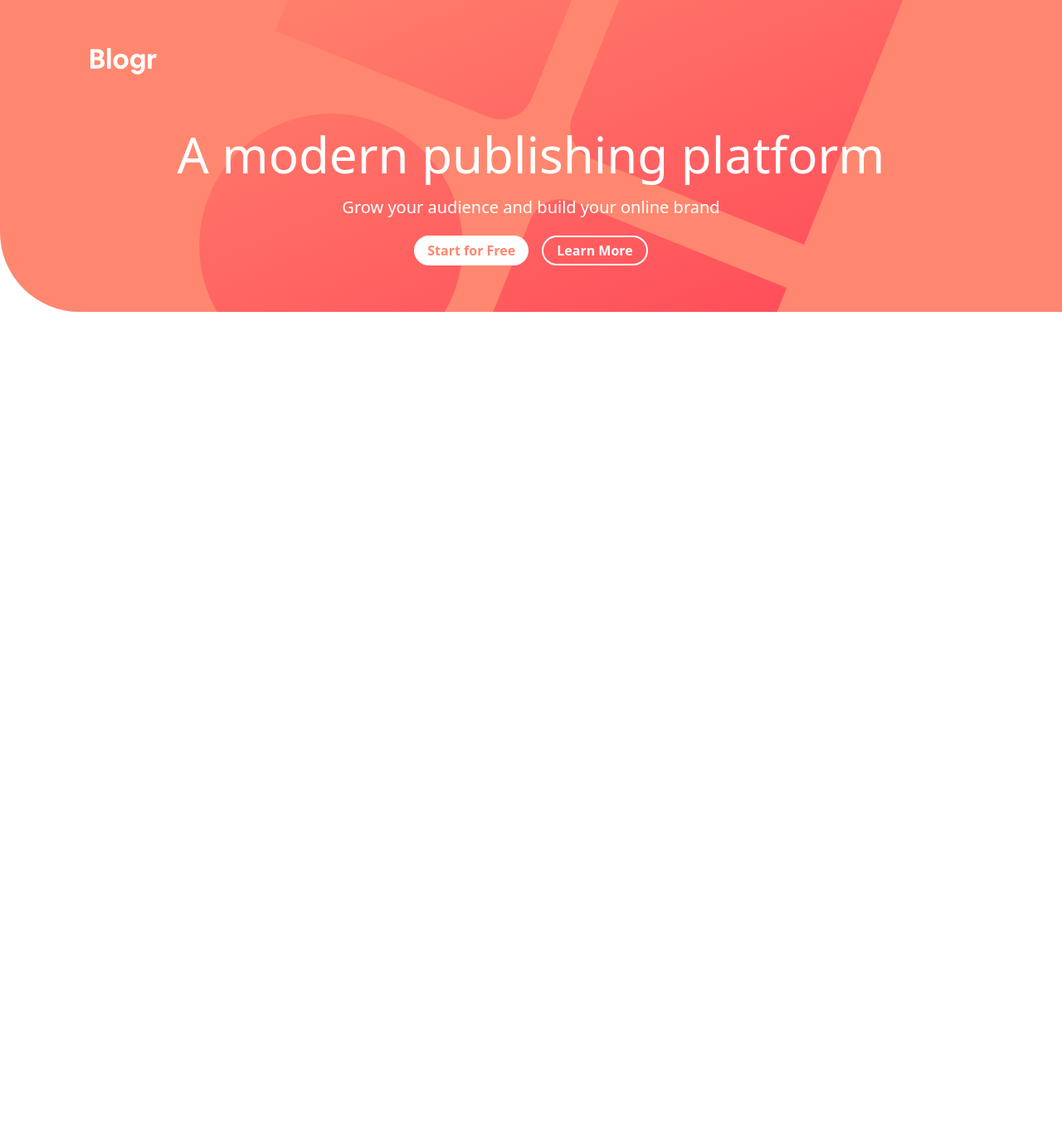
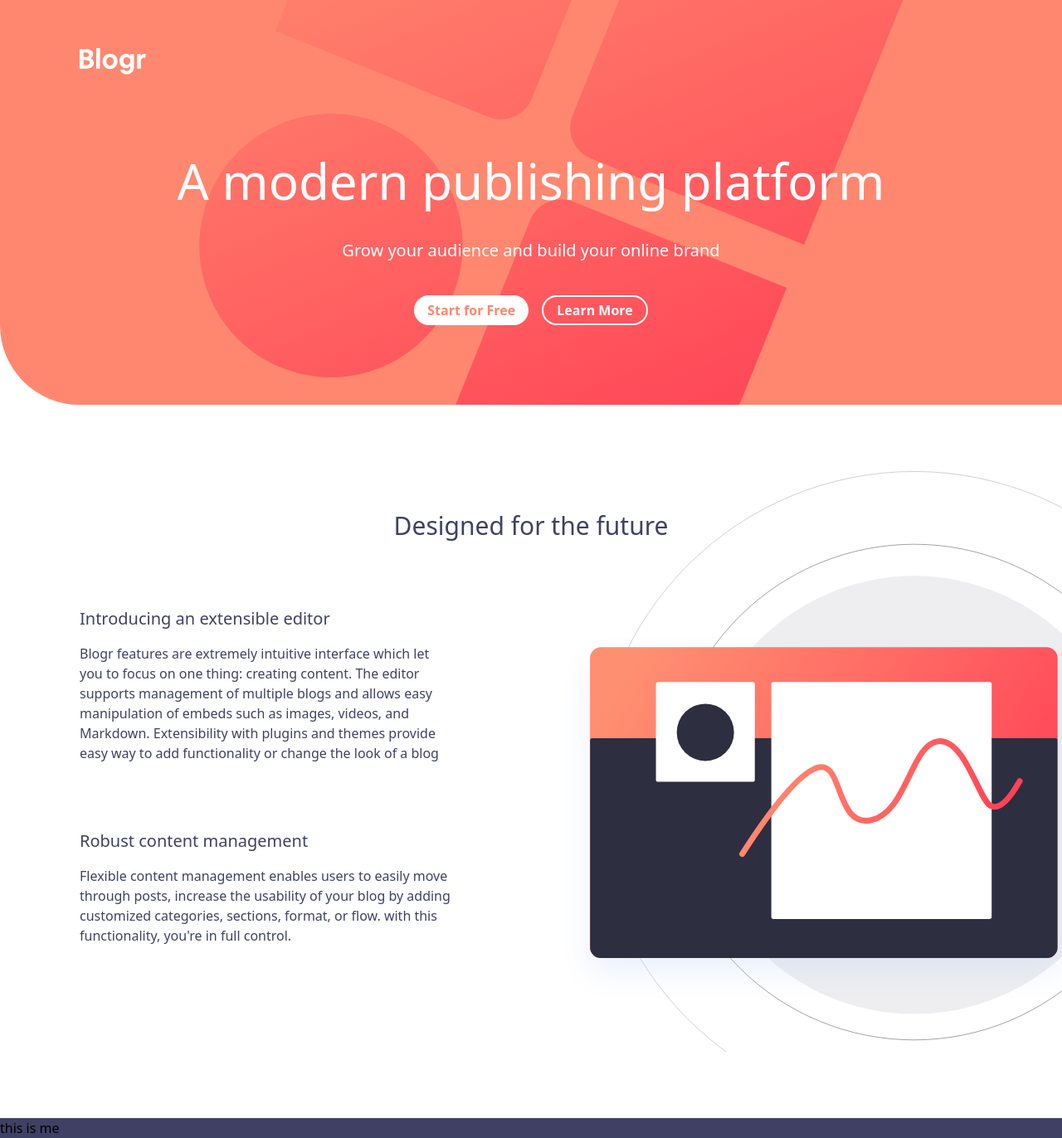
Before and after one commit to Habidoye97/blogr-landing-page, a React (Create React App) app: page / in a window 1280 px wide. Shown: the whole page at 83% size. Before the commit the page ends 800 px from the top, so only its background shows below. Built offline with nearby package versions, Linux system fonts and the light colour scheme.

Commit message:
Add the first section to main

```diff
--- a/src/App.js
+++ b/src/App.js
@@ -1,11 +1,12 @@
-
+import Main from './Components/Main';
 import './App.css';
 import Header from './Components/Header';
 
 function App() {
   return (
-    <div className='p-50'>
+    <div className='box-border'>
       <Header/>
+      <Main />
     </div>
   );
 }
--- a/src/Components/Header.jsx
+++ b/src/Components/Header.jsx
@@ -14,7 +14,7 @@ function Header() {
     <>
       <header className='bg-[#FF876F] relative overflow-hidden rounded-bl-[6rem]'>
         <img src={BackgroundPattern} alt="" className='absolute -top-[28rem] z-0' />
-        <div className='w-11/12 m-auto z-10 text-black p-14 relative'>
+        <div className='container mx-auto z-10 text-black pr-24 pl-24 pt-14 pb-24 relative'>
           <div className='flex gap-8 justify-between'>
             <div className='flex items-center'>
               <img className='w-20' src={Logo} alt="logo"/>
@@ -26,9 +26,9 @@ function Header() {
               {navIsShowing?  <MdOutlineClose className='text-white text-4xl'/> : <HiOutlineMenuAlt1 className='text-white text-4xl'/>}
             </div>
           </div>
-          <div className='flex flex-col items-center justify-center text-white pt-16'>
-            <h1 className='font-mono text-6xl mb-5 text-center'>A modern publishing platform</h1>
-            <p className='text-xl text-center mb-5'>Grow your audience and build your online brand</p>
+          <div className='flex flex-col items-center justify-center text-white pt-24'>
+            <h1 className='font-mono text-6xl mb-10 text-center'>A modern publishing platform</h1>
+            <p className='text-xl text-center mb-10'>Grow your audience and build your online brand</p>
             <div className='flex gap-4'>
               <button className='font-bold rounded-3xl px-4 py-1 bg-white text-[#FF876F]'>Start for Free</button>
               <button className='font-bold rounded-3xl px-4 py-1 bg-transparent border-2 border-white'>Learn More</button>
--- a/src/Components/Main.jsx
+++ b/src/Components/Main.jsx
@@ -1,24 +1,37 @@
-import React from 'react'
+import React from 'react';
+import illustration from '../images/illustration-editor-desktop.svg';
 
 function Main() {
   return (
     <>
-      <section>
-        <div>
-          <h1>Designed for the future</h1>
-        </div>
-        <div>
-          <div>
-            <div>
-              <h2>Introducing an extensible editor</h2>
-              <p>Blogr features are extremely intuitive interface which let you to focus on one thing: creating content. The editor supports management of multiple blogs and allows easy manipulation of embeds such as images, videos, and Markdown. Extensibility with plugins and themes provide easy way to add functionality or change the look of a blog </p>
+      <section className='relative overflow-hidden box-border mb-20'>
+        <div className='container mx-auto box-border py-32 text-[#3F4164]'>
+          <div className='bg-transparent  box-border'>
+            <h1 className='text-center text-3xl bg-transparent'>Designed for the future</h1>
+          </div>
+          <div className='flex border-box'>
+            <div className='flex-1 border-box'>
+              <div className='pl-24 pr-24 py-20'>
+                <h2 className='text-xl pb-4 font-medium'>Introducing an extensible editor</h2>
+                <p>Blogr features are extremely intuitive interface which let you to focus on one thing: creating content. The editor supports management of multiple blogs and allows easy manipulation of embeds such as images, videos, and Markdown. Extensibility with plugins and themes provide easy way to add functionality or change the look of a blog </p>
+              </div>
+              <div className='pl-24 pr-24'>
+                <h2 className='text-xl pb-4 font-medium'>Robust content management</h2>
+                <p >Flexible content management enables users to easily move through posts, increase the usability of your blog by adding customized categories, sections, format, or flow. with this functionality, you're in full control. </p>
+              </div>
             </div>
-            <div>
-              <h2>Robust content management</h2>
-              <p>Flexible content management enables users to easily move through posts, increase the usability of your blog by adding customized categories, sections, format, or flow. with this functionality, you're in full control. </p>
+            <div className='flex-1 border-box'>
+              <div className=''>
+                <img className='absolute top-20 h-[90%] -right-52 z-20' src={illustration} alt="" />
+              </div>
+
             </div>
           </div>
         </div>
+      </section>
+      <section className='bg-[#3F4164]'>
+
+        this is me
       </section>
     </>
   )
```
Also changed, not shown: src/images/illustration-editor-desktop.svg, 1 other file (tests, documents, lock files or other folders).
